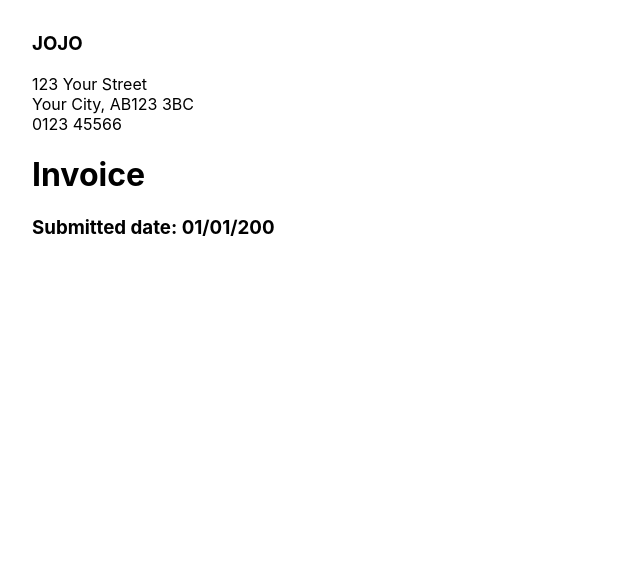
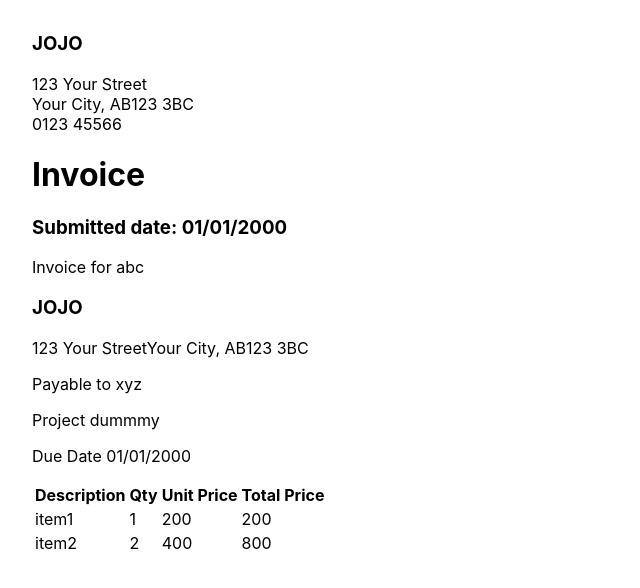
Before and after one commit to TheJSGirl/Invoice-app, a React (Create React App) app: page / in a window 1280 px wide. Shown: the top 588 px of the page, without its empty margins (0-640 px from the left). Built offline with nearby package versions, Linux system fonts and the light colour scheme.

Commit message:
created invoice component & rendered dinamic table

```diff
--- /dev/null
+++ b/src/Invoice/Invoice.js
@@ -0,0 +1,51 @@
+import React, {Component} from 'react';
+
+class Invoice extends Component {
+    static defaultProps = {
+        item:'item1',
+        qty:1,
+        unitPrice: 200,
+    }
+    constructor(props) {
+        super(props);
+        this.state = {
+            items: [
+                {
+                    item:'item1',
+                    qty:1,
+                    unitPrice: 200,
+                },
+                {  item:'item2',
+                qty:2,
+                unitPrice: 400,}
+
+            ]
+        }
+    }
+    render() {
+        return (
+            <div>
+                <table>
+                    <tr>
+                        <th>Description</th>
+                        <th>Qty</th>
+                        <th>Unit Price</th>
+                        <th>Total Price</th>
+                    </tr>
+                    {this.state.items.map((item) => {
+                            return (
+                              <tr>
+                                  <td>{item.item}</td>
+                                  <td>{item.qty}</td>
+                                  <td>{item.unitPrice}</td>
+                                  <td>{item.unitPrice*item.qty}</td>
+                              </tr>
+                            )
+                        })}
+                </table>
+            </div>
+        )
+    }
+}
+
+export default Invoice;
--- a/src/components/CompanyInfo/CompanyInfo.css
+++ b/src/components/CompanyInfo/CompanyInfo.css
@@ -5,3 +5,6 @@
     margin-left: 2rem;
     margin-top: 2rem;
 }
+.table {
+    width: 100%
+}
--- a/src/components/CompanyInfo/CompanyInfo.js
+++ b/src/components/CompanyInfo/CompanyInfo.js
@@ -1,5 +1,6 @@
 import React, {Component} from 'react';
 import './CompanyInfo.css';
+import Invoice from '../../Invoice/Invoice';
 
 class CompanyInfo extends Component {
      static defaultProps = {
@@ -8,7 +9,11 @@ class CompanyInfo extends Component {
          city: "Your City, AB123 3BC",
          phone: "0123 45566",
          customer: "abc",
-        date: '01/01/200'
+         payableTo: "xyz",
+        date: '01/01/2000',
+        InvoiceId: "#1234",
+        projectName: 'dummmy',
+        dueDate: '01/01/2000'
         }
 
         render() {
@@ -24,6 +29,27 @@ class CompanyInfo extends Component {
                     <div>
                         <h1>Invoice</h1>
                         <h3>Submitted date: {this.props.date}</h3>
+                        <div>
+                            <p>
+                                Invoice for {this.props.customer}
+                                <h3>{this.props.name}</h3>
+                                {this.props.address}
+                                {this.props.city}
+                            </p>
+                            <p>
+                                Payable to {this.props.payableTo}
+                            </p>
+                            <p>
+                                Project {this.props.projectName}
+                            </p>
+                            <p>
+                                Due Date {this.props.dueDate}
+                            </p>
+
+                        </div>
+                    </div>
+                    <div>
+                        <Invoice />
                     </div>
 
 
```
